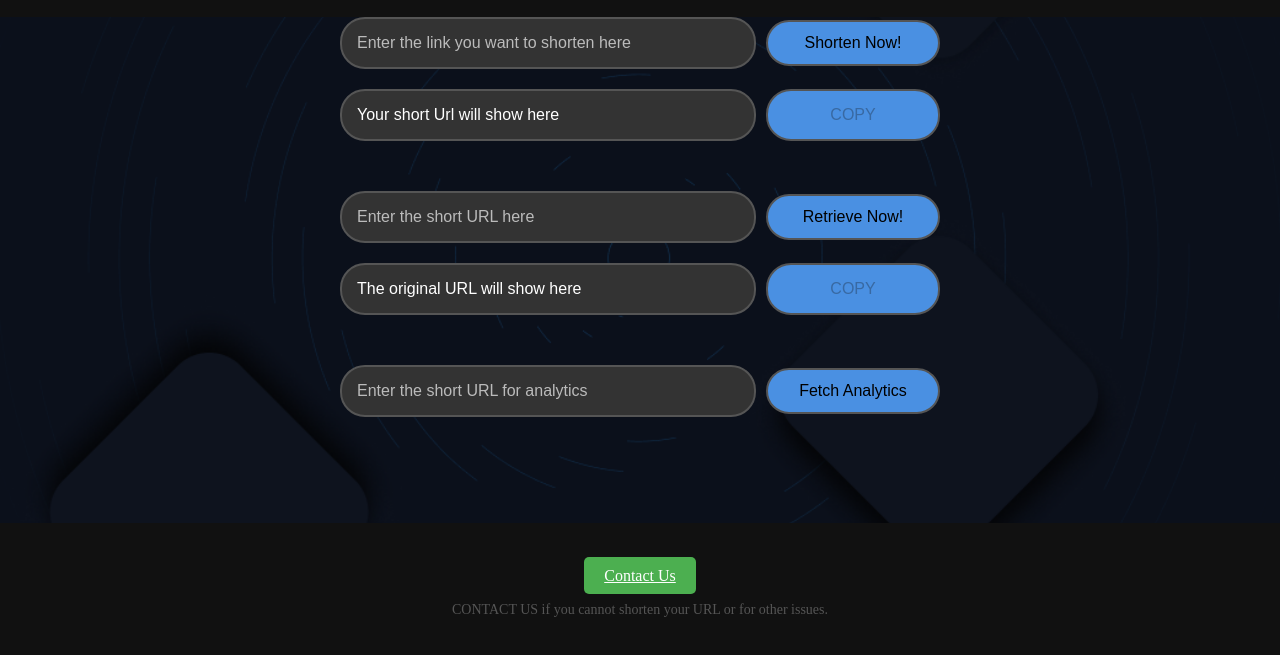
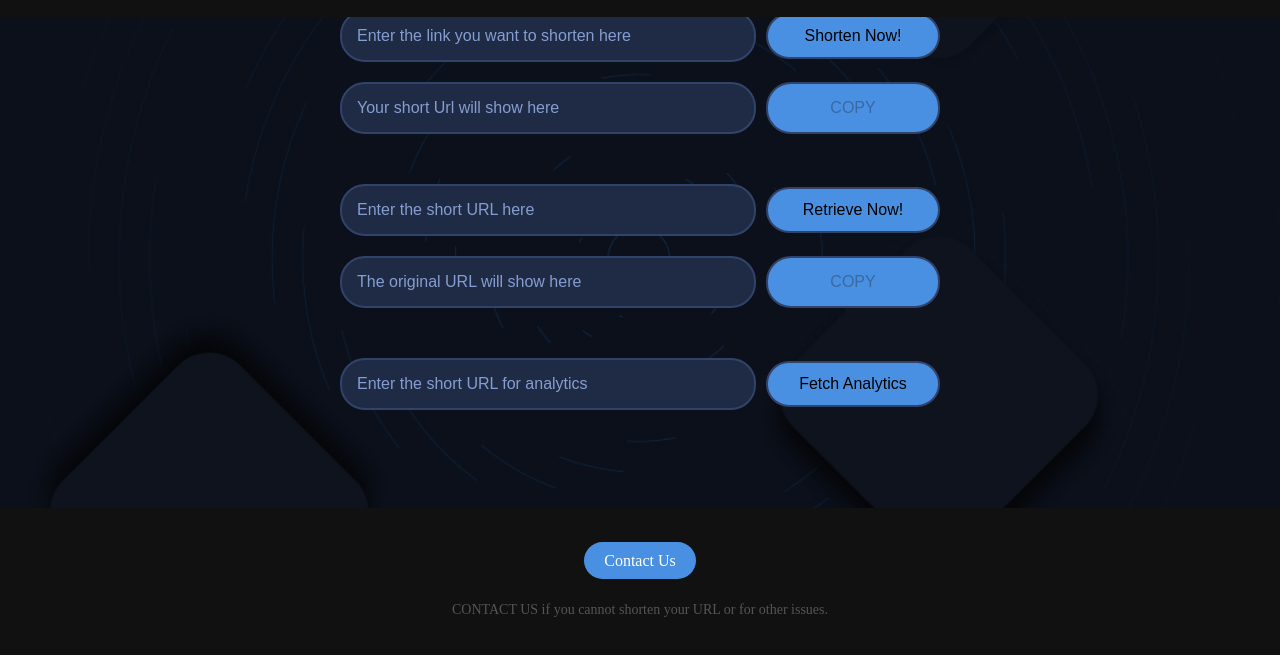
Before and after one commit to HoanPHB/AMD201, a plain HTML site: page src/Frontend/index.html in a window 1280 px wide. Shown: the part 139-794 px from the top of the page. Drawn offline with Linux system fonts and the light colour scheme.

Commit message:
Minor UI tweaks

```diff
--- a/src/Frontend/css/style.css
+++ b/src/Frontend/css/style.css
@@ -88,15 +88,15 @@
     flex-grow: 1;
     padding: 15px;
     font-size: 16px;
-    color: #fff;
-    background-color: #333;
-    border: 2px solid #555;
+    color: #859dd1;
+    background-color: #1f2b44;
+    border: 2px solid #31436a;
     border-radius: 25px;
     outline: none;
   }
 
   .input-field::placeholder {
-    color: #bbb;
+    color: #859dd1;
   }
 
   .action-btn {
@@ -105,7 +105,7 @@
     width: 20%;
     box-sizing: content-box;
     background-color: #4a90e2;
-    border: 2px solid #555;
+    border: 2px solid #31436a;
     border-radius: 25px;
     cursor: pointer;
     transition: background-color 0.3s ease;
@@ -132,9 +132,9 @@
     flex-grow: 1;
     padding: 15px;
     font-size: 16px;
-    color: #fff;
-    background-color: #333;
-    border: 2px solid #555;
+    color: #859dd1;
+    background-color: #1f2b44;
+    border: 2px solid #31436a;
     border-radius: 25px;
     outline: none;
   }
@@ -145,7 +145,7 @@
     width: 20%;
     box-sizing: content-box;
     background-color: #4a90e2;
-    border: 2px solid #555;
+    border: 2px solid #31436a;
     border-radius: 25px;
     cursor: pointer;
     transition: background-color 0.3s ease;
@@ -173,21 +173,23 @@
   }
 
   .contact-btn {
-    background-color: #4CAF50;
+    background-color: #4a90e2;
     color: white;
-    border: none;
+    text-decoration: none;
     padding: 10px 20px;
     font-size: 16px;
     cursor: pointer;
-    border-radius: 5px;
+    border-radius: 55px;
+    transition: all 0.3s ease;
   }
 
   .contact-btn:hover {
-    background-color: #45a049;
+    background-color: #357ab7;
+    box-shadow: 0 0 0 6px #1f2b44;
   }
 
   .footer-text {
-    margin-top: 10px;
+    margin-top: 25px;
     font-size: 14px;
     color: #555;
   }
```
